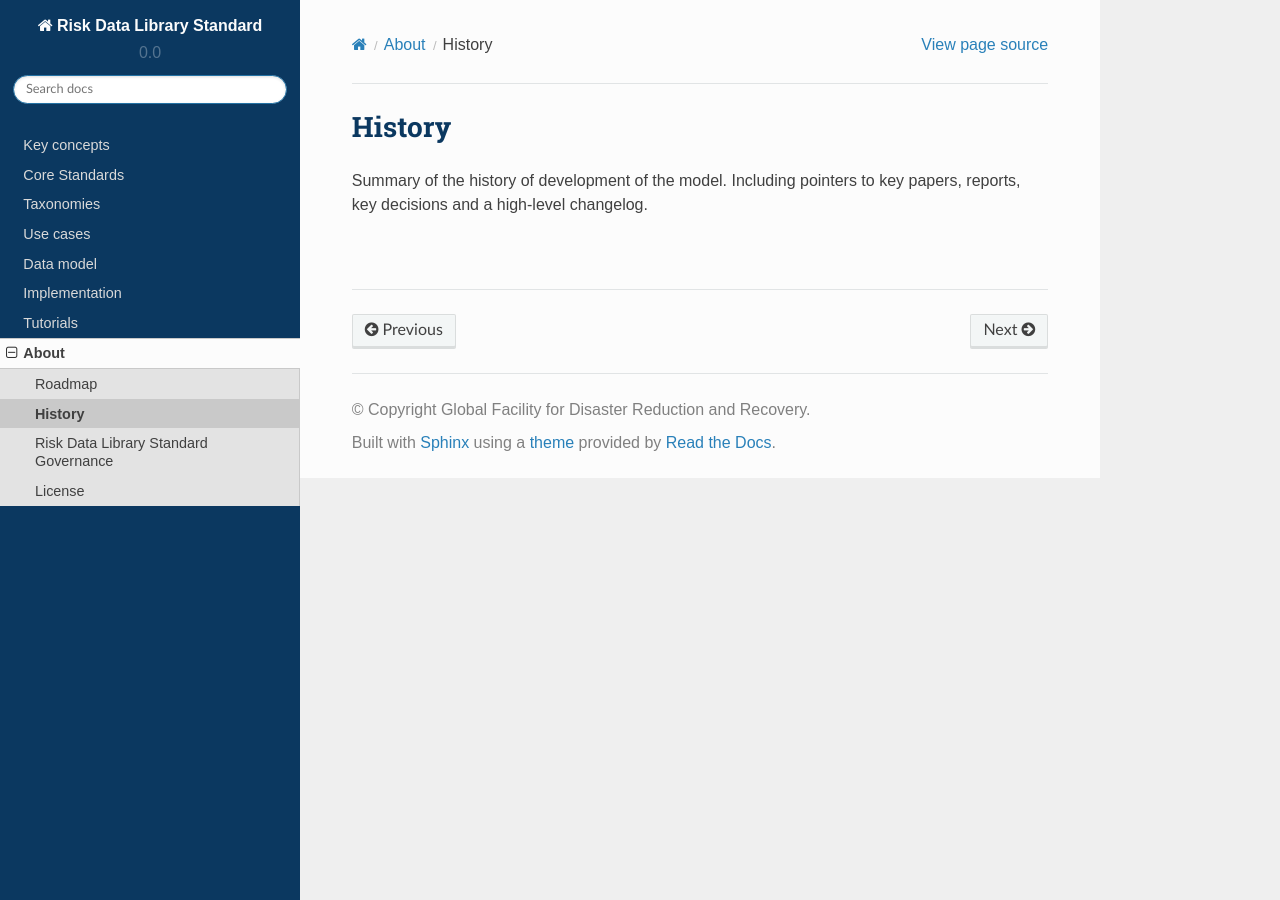
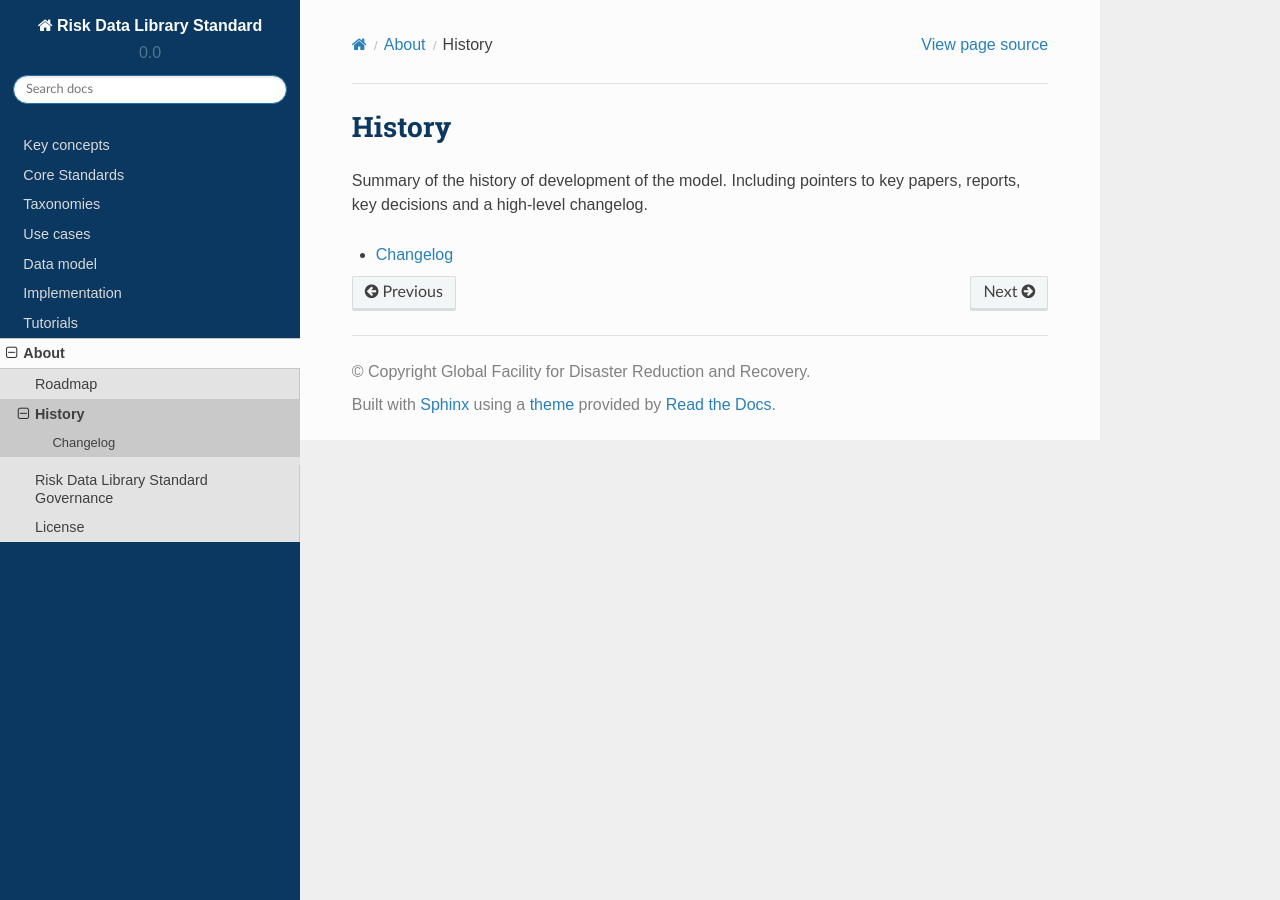
Before and after one commit to GFDRR/rdl-standard, a Sphinx documentation site: the page built from docs/about/history/index.md, in a window 1280 px wide. Built offline with Sphinx 7.4.7 and the Read the Docs theme 2.0.0, drawn with Linux system fonts in a browser that asks for light colours.

Commit message:
docs/about: Add history subfolder, add toctree to history/index.md

````diff
--- a/docs/about/history.md
+++ b/docs/about/history/index.md
@@ -2,4 +2,10 @@
 
 Summary of the history of development of the model. Including pointers to key papers, reports, key decisions and a high-level changelog.
 
-<br><hr>
+```{eval-rst}
+.. toctree::
+   :maxdepth: 1
+
+   changelog
+
+```
````
Also changed, not shown: docs/about/index.md (+1 -1 lines), docs/about/history/changelog.md (renamed from docs/about/changelog.md).
